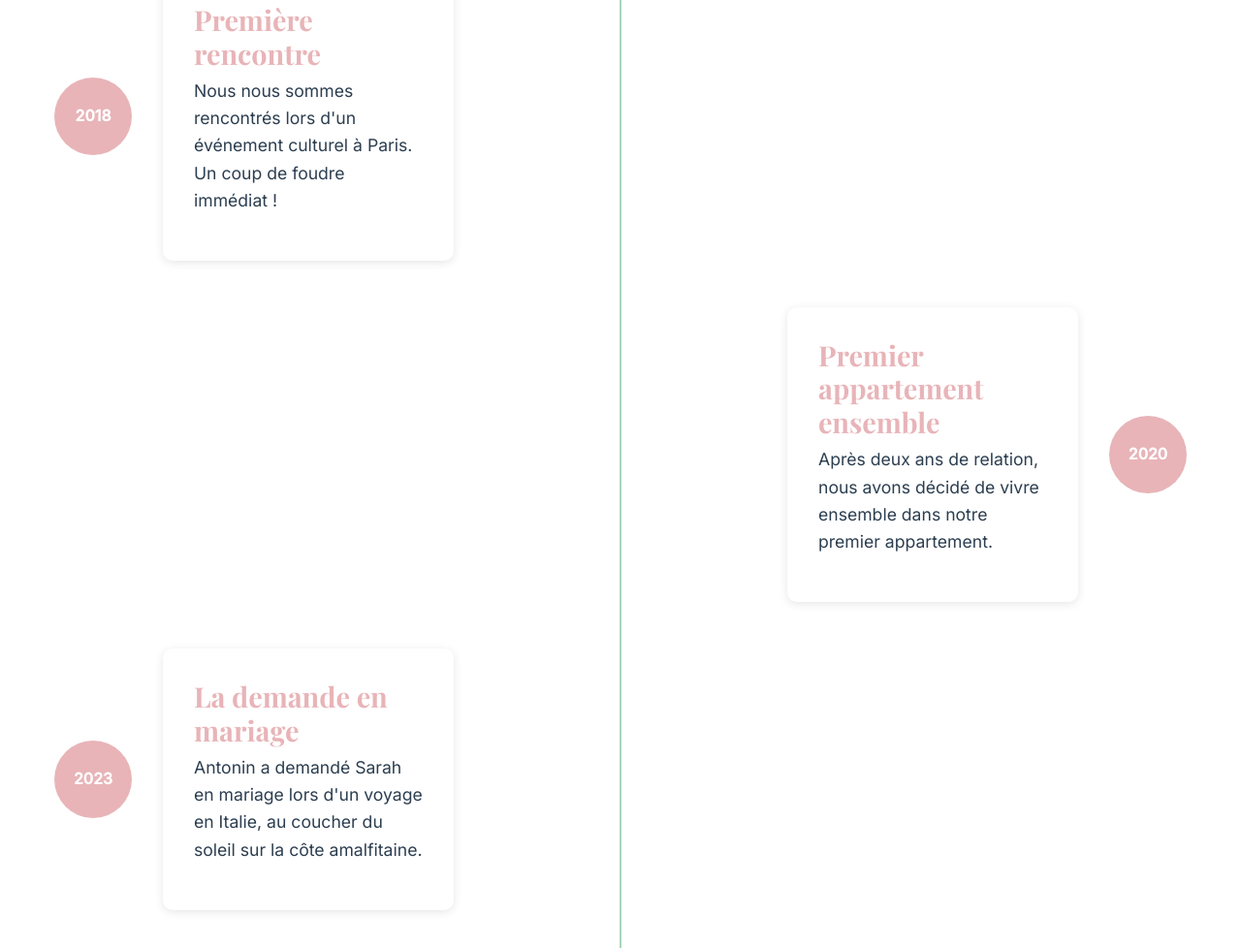
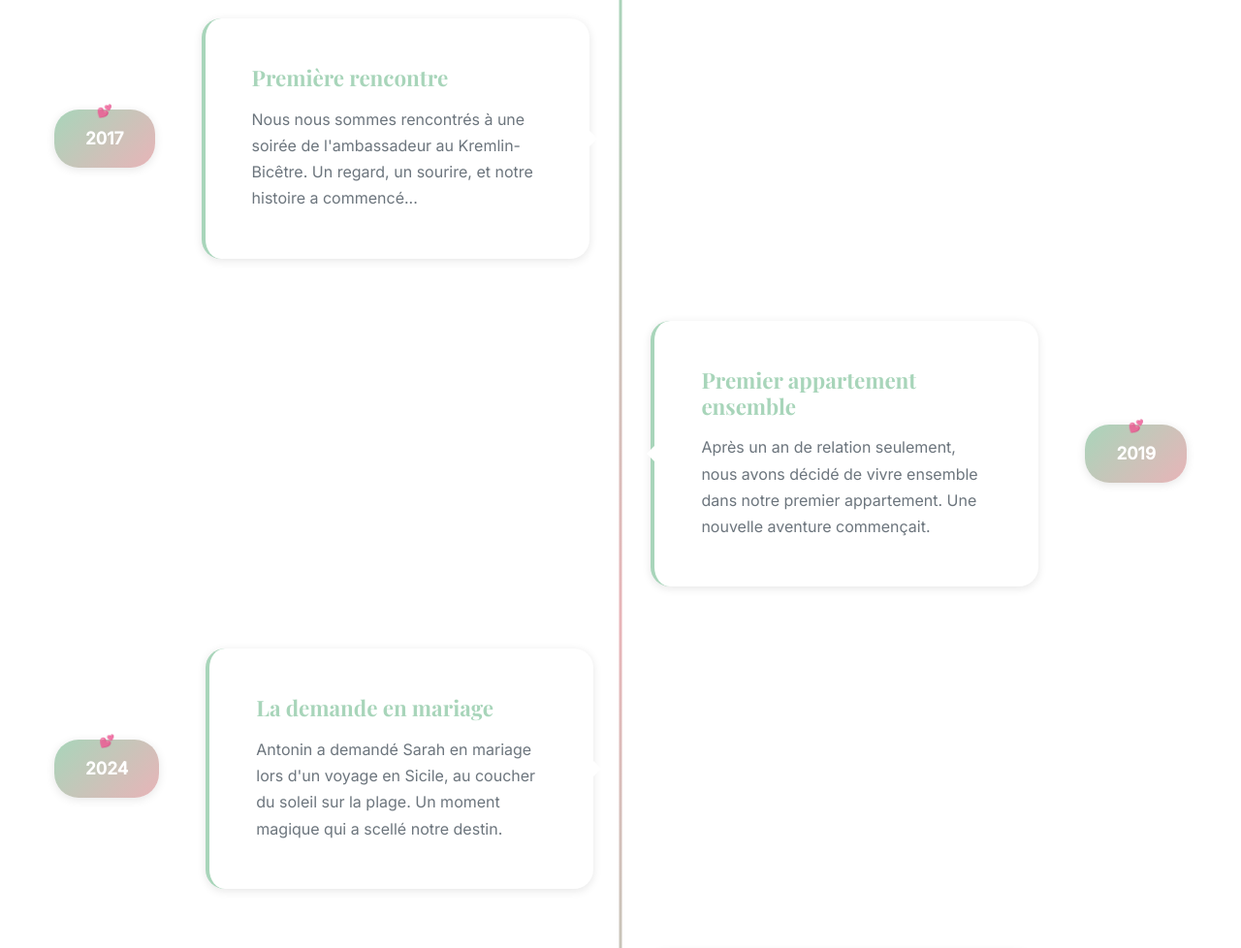
Before and after one commit to NathanDenisse/mariage-Sarah-Antonin, a plain HTML site: page index.html in a window 1280 px wide. Shown: the part 989-1967 px from the top of the page at 97% size. Drawn offline with nearby package versions, Linux system fonts and the light colour scheme.

Commit message:
Personnalisation de Notre Histoire avec vraies dates et style romantique amélioré

```diff
--- a/index.html
+++ b/index.html
@@ -76,25 +76,27 @@
       <h2 class="section-title">Notre Histoire</h2>
       <div class="timeline">
         <div class="timeline-item">
-          <div class="timeline-date">2018</div>
+          <div class="timeline-date">2017</div>
           <div class="timeline-content">
             <h3>Première rencontre</h3>
-            <p>Nous nous sommes rencontrés lors d'un événement culturel à Paris. Un coup de foudre immédiat !</p>
+            <p>Nous nous sommes rencontrés à une soirée de l'ambassadeur au Kremlin-Bicêtre. Un regard, un sourire, et
+              notre histoire a commencé...</p>
           </div>
         </div>
         <div class="timeline-item">
-          <div class="timeline-date">2020</div>
+          <div class="timeline-date">2019</div>
           <div class="timeline-content">
             <h3>Premier appartement ensemble</h3>
-            <p>Après deux ans de relation, nous avons décidé de vivre ensemble dans notre premier appartement.</p>
+            <p>Après un an de relation seulement, nous avons décidé de vivre ensemble dans notre premier appartement.
+              Une nouvelle aventure commençait.</p>
           </div>
         </div>
         <div class="timeline-item">
-          <div class="timeline-date">2023</div>
+          <div class="timeline-date">2024</div>
           <div class="timeline-content">
             <h3>La demande en mariage</h3>
-            <p>Antonin a demandé Sarah en mariage lors d'un voyage en Italie, au coucher du soleil sur la côte
-              amalfitaine.</p>
+            <p>Antonin a demandé Sarah en mariage lors d'un voyage en Sicile, au coucher du soleil sur la plage. Un
+              moment magique qui a scellé notre destin.</p>
           </div>
         </div>
         <div class="timeline-item">
@@ -171,11 +173,6 @@
           <div class="programme-events">
             <div class="event">
               <span class="event-time">10h00</span>
-              <span class="event-desc">Ouverture de la piscine<br><small>Profitez de la piscine dès le
-                  matin</small></span>
-            </div>
-            <div class="event">
-              <span class="event-time">11h00</span>
               <span class="event-desc">Brunch autour de la piscine<br><small>Tous les invités sont les
                   bienvenus</small></span>
             </div>
--- a/style.css
+++ b/style.css
@@ -376,11 +376,12 @@ p {
   border-radius: 2px;
 }
 
-/* ===== TIMELINE ===== */
+/* ===== TIMELINE ROMANTIQUE ===== */
 .timeline {
   position: relative;
   max-width: 800px;
   margin: 0 auto;
+  padding: var(--spacing-lg) 0;
 }
 
 .timeline::before {
@@ -389,16 +390,17 @@ p {
   left: 50%;
   top: 0;
   bottom: 0;
-  width: 2px;
-  background: var(--color-pastel-green);
+  width: 3px;
+  background: linear-gradient(to bottom, var(--color-pastel-green), var(--color-rose-gold), var(--color-pastel-green));
   transform: translateX(-50%);
+  border-radius: 2px;
 }
 
 .timeline-item {
-  position: relative;
-  margin-bottom: var(--spacing-lg);
   display: flex;
   align-items: center;
+  margin-bottom: var(--spacing-xl);
+  position: relative;
 }
 
 .timeline-item:nth-child(odd) {
@@ -410,34 +412,80 @@ p {
 }
 
 .timeline-date {
-  background: var(--color-rose-gold);
+  background: linear-gradient(135deg, var(--color-pastel-green), var(--color-rose-gold));
   color: white;
-  padding: var(--spacing-sm);
-  border-radius: 50%;
-  width: 80px;
-  height: 80px;
-  display: flex;
-  align-items: center;
-  justify-content: center;
-  font-weight: 700;
+  padding: var(--spacing-sm) var(--spacing-md);
+  border-radius: 25px;
+  font-weight: 600;
+  font-size: 1.1rem;
+  min-width: 100px;
+  text-align: center;
+  box-shadow: var(--shadow-light);
   position: relative;
   z-index: 2;
-  flex-shrink: 0;
+}
+
+.timeline-date::before {
+  content: '💕';
+  position: absolute;
+  top: -8px;
+  left: 50%;
+  transform: translateX(-50%);
+  font-size: 0.8rem;
+  opacity: 0.8;
 }
 
 .timeline-content {
   background: white;
-  padding: var(--spacing-md);
-  border-radius: 10px;
+  padding: var(--spacing-lg);
+  border-radius: 20px;
   box-shadow: var(--shadow-light);
-  margin: 0 var(--spacing-md);
+  margin: 0 var(--spacing-lg);
   flex: 1;
-  max-width: 300px;
+  max-width: 400px;
+  border-left: 4px solid var(--color-pastel-green);
+  position: relative;
+  transition: var(--transition);
+}
+
+.timeline-content:hover {
+  transform: translateY(-3px);
+  box-shadow: var(--shadow-medium);
+}
+
+.timeline-content::before {
+  content: '';
+  position: absolute;
+  top: 50%;
+  width: 0;
+  height: 0;
+  border: 8px solid transparent;
+}
+
+.timeline-item:nth-child(odd) .timeline-content::before {
+  right: -16px;
+  border-left-color: white;
+  transform: translateY(-50%);
+}
+
+.timeline-item:nth-child(even) .timeline-content::before {
+  left: -16px;
+  border-right-color: white;
+  transform: translateY(-50%);
 }
 
 .timeline-content h3 {
-  color: var(--color-rose-gold);
-  margin-bottom: var(--spacing-xs);
+  color: var(--color-pastel-green);
+  margin-bottom: var(--spacing-sm);
+  font-size: 1.4rem;
+  font-weight: 600;
+}
+
+.timeline-content p {
+  color: var(--color-gray);
+  line-height: 1.7;
+  margin: 0;
+  font-size: 1rem;
 }
 
 /* ===== PROGRAMME ===== */
```
